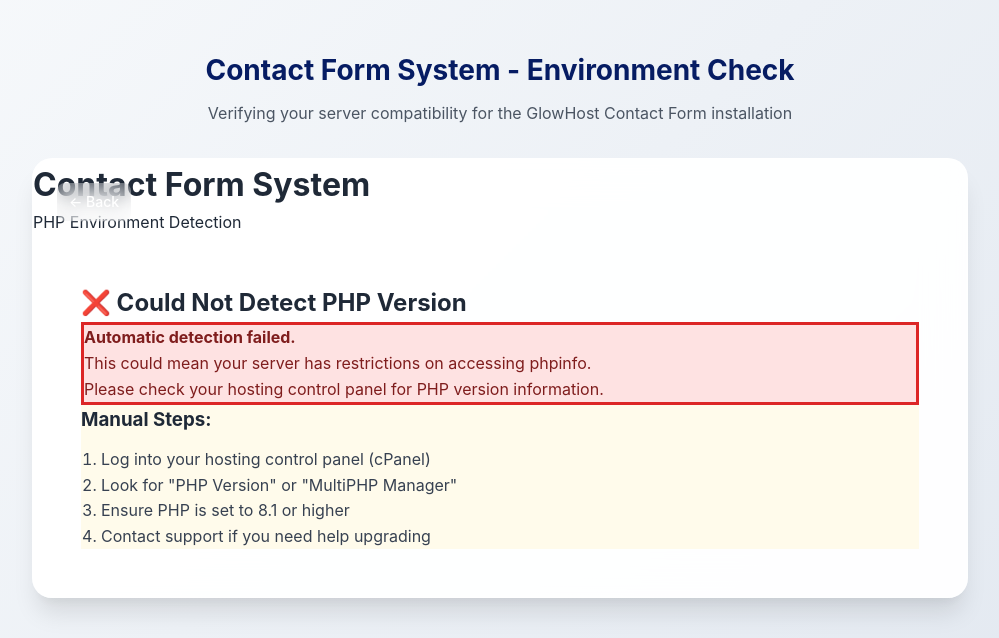
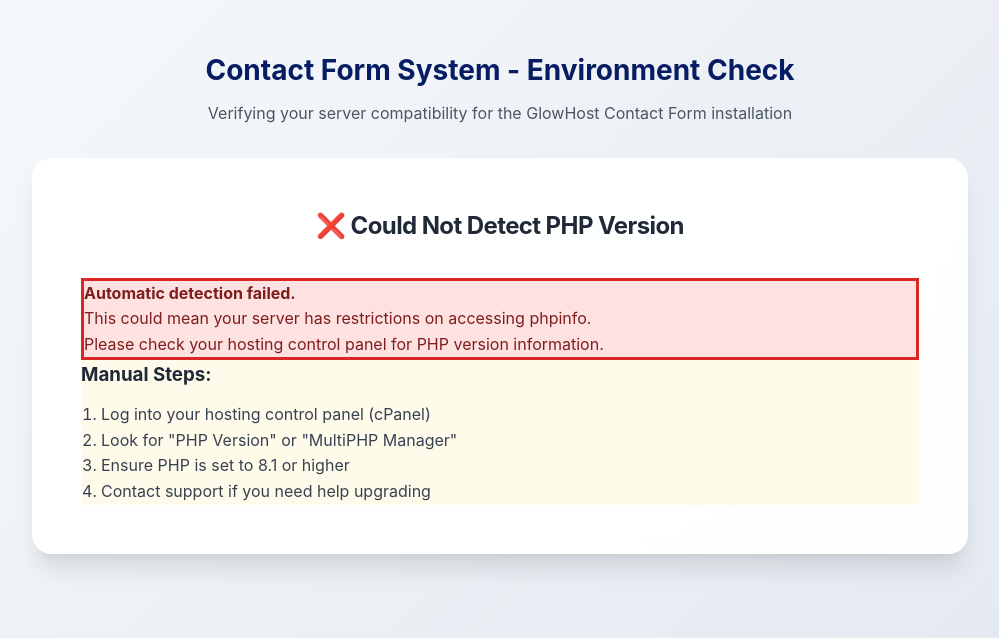
Before and after one commit to GlowHost-Matt/contact-form-sales, a PHP site: page /detect.php?step=check in a window 1280 px wide. Shown: the part 90-728 px from the top of the page, without its empty margins (140-1139 px from the left). Run offline with PHP 8.4, Linux system fonts and the light colour scheme; data that the repository does not hold is empty.

Commit message:
Fix layout issues in detect.php: remove duplicate back buttons and card-header section, ensure consistent heading styling
🤖 Generated with [Same](https://same.new)

Co-Authored-By: Same <noreply@same.new>

```diff
--- a/detect.php
+++ b/detect.php
@@ -460,16 +460,6 @@ deployPhpInfo();
         </div>
 
         <div class="detection-card">
-            <div class="card-header">
-                <?php if ($step === 'check'): ?>
-                    <a href="?step=deploy" class="back-btn">← Back</a>
-                <?php elseif ($step === 'install'): ?>
-                    <a href="?step=check" class="back-btn">← Back</a>
-                <?php endif; ?>
-                <h1>Contact Form System</h1>
-                <p>PHP Environment Detection</p>
-            </div>
-
             <div class="card-content">
 
                 <?php if ($step === 'deploy'): ?>
@@ -492,7 +482,7 @@ deployPhpInfo();
 
             if ($detected_version === false):
             ?>
-                <h2>❌ Could Not Detect PHP Version</h2>
+                <h2 class="section-title">❌ Could Not Detect PHP Version</h2>
                 <div class="error-box">
                     <p><strong>Automatic detection failed.</strong></p>
                     <p>This could mean your server has restrictions on accessing phpinfo.</p>
```
